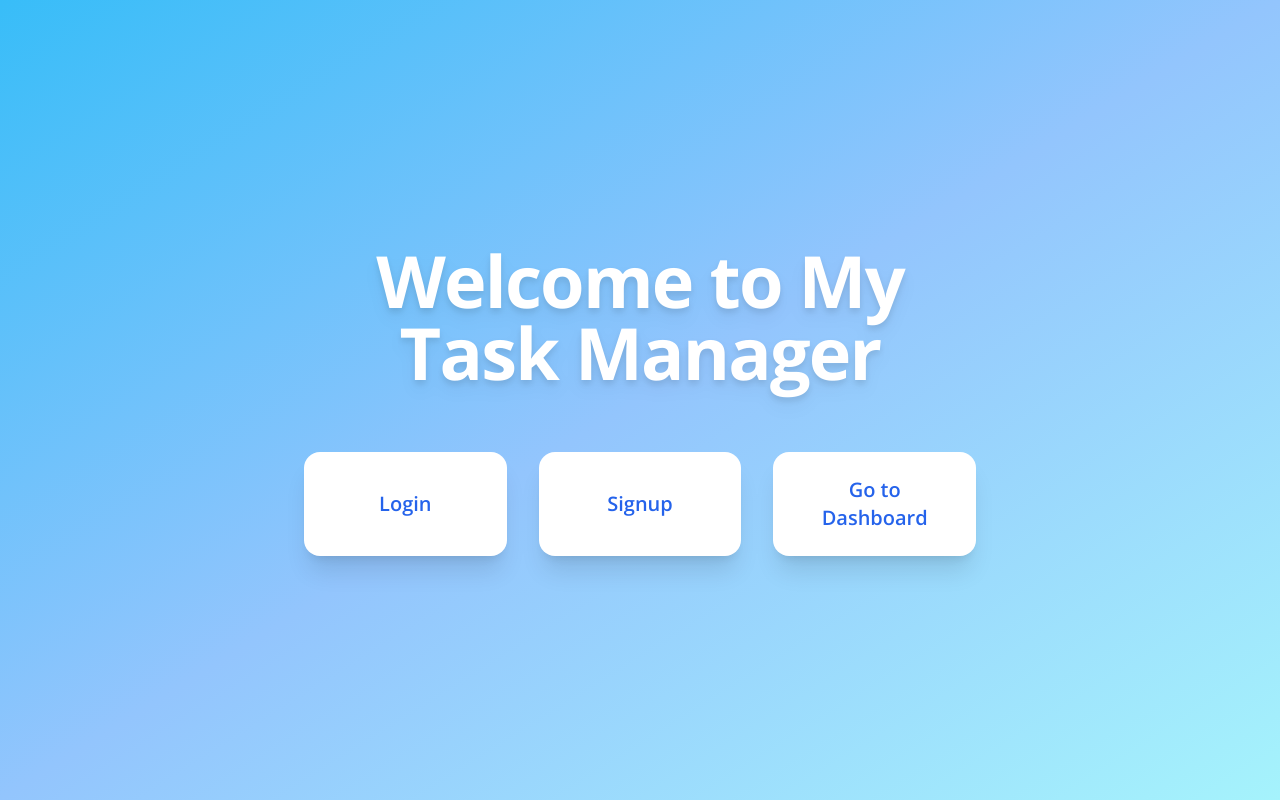
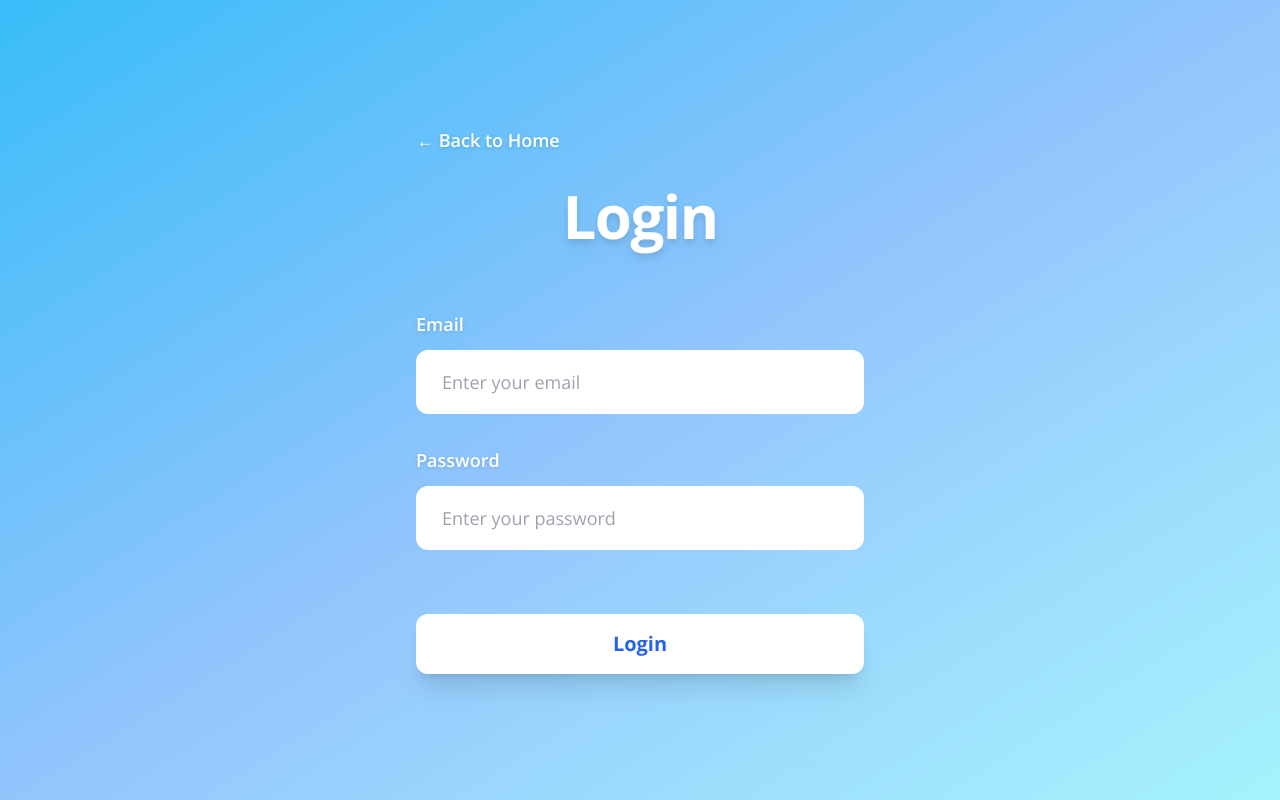
Before and after one commit to Vishwak13/taskmanager-outskill, a React (Vite) app: page / in a window 1280 px wide. Both pictures are taken after a click on the button "Login". Built offline with nearby package versions, Linux system fonts and the light colour scheme.

Commit message:
Updated App.tsx

```diff
--- a/src/App.tsx
+++ b/src/App.tsx
@@ -1,27 +1,22 @@
+import { useState } from 'react';
+import Home from './pages/Home';
+import Login from './pages/Login';
+
+export type Page = 'home' | 'login' | 'signup' | 'dashboard';
+
 function App() {
-  return (
-    <div className="min-h-screen bg-gradient-to-br from-sky-400 via-blue-300 to-cyan-200 flex items-center justify-center px-6 py-12">
-      <div className="max-w-2xl w-full text-center space-y-16">
-        <h1 className="text-5xl sm:text-6xl md:text-7xl font-bold text-white drop-shadow-lg tracking-tight">
-          Welcome to My Task Manager
-        </h1>
+  const [currentPage, setCurrentPage] = useState<Page>('home');
 
-        <div className="grid grid-cols-1 sm:grid-cols-3 gap-6 sm:gap-8">
-          <button className="bg-white hover:bg-gray-50 text-blue-600 font-semibold text-xl py-6 px-8 rounded-2xl shadow-xl hover:shadow-2xl transform hover:-translate-y-1 transition-all duration-200">
-            Login
-          </button>
+  const renderPage = () => {
+    switch (currentPage) {
+      case 'login':
+        return <Login onNavigate={setCurrentPage} />;
+      default:
+        return <Home onNavigate={setCurrentPage} />;
+    }
+  };
 
-          <button className="bg-white hover:bg-gray-50 text-blue-600 font-semibold text-xl py-6 px-8 rounded-2xl shadow-xl hover:shadow-2xl transform hover:-translate-y-1 transition-all duration-200">
-            Signup
-          </button>
-
-          <button className="bg-white hover:bg-gray-50 text-blue-600 font-semibold text-xl py-6 px-8 rounded-2xl shadow-xl hover:shadow-2xl transform hover:-translate-y-1 transition-all duration-200">
-            Go to Dashboard
-          </button>
-        </div>
-      </div>
-    </div>
-  );
+  return renderPage();
 }
 
 export default App;
--- /dev/null
+++ b/src/pages/Home.tsx
@@ -0,0 +1,40 @@
+import { Page } from '../App';
+
+interface HomeProps {
+  onNavigate: (page: Page) => void;
+}
+
+export default function Home({ onNavigate }: HomeProps) {
+  return (
+    <div className="min-h-screen bg-gradient-to-br from-sky-400 via-blue-300 to-cyan-200 flex items-center justify-center px-6 py-12">
+      <div className="max-w-2xl w-full text-center space-y-16">
+        <h1 className="text-5xl sm:text-6xl md:text-7xl font-bold text-white drop-shadow-lg tracking-tight">
+          Welcome to My Task Manager
+        </h1>
+
+        <div className="grid grid-cols-1 sm:grid-cols-3 gap-6 sm:gap-8">
+          <button
+            onClick={() => onNavigate('login')}
+            className="bg-white hover:bg-gray-50 text-blue-600 font-semibold text-xl py-6 px-8 rounded-2xl shadow-xl hover:shadow-2xl transform hover:-translate-y-1 transition-all duration-200"
+          >
+            Login
+          </button>
+
+          <button
+            onClick={() => onNavigate('signup')}
+            className="bg-white hover:bg-gray-50 text-blue-600 font-semibold text-xl py-6 px-8 rounded-2xl shadow-xl hover:shadow-2xl transform hover:-translate-y-1 transition-all duration-200"
+          >
+            Signup
+          </button>
+
+          <button
+            onClick={() => onNavigate('dashboard')}
+            className="bg-white hover:bg-gray-50 text-blue-600 font-semibold text-xl py-6 px-8 rounded-2xl shadow-xl hover:shadow-2xl transform hover:-translate-y-1 transition-all duration-200"
+          >
+            Go to Dashboard
+          </button>
+        </div>
+      </div>
+    </div>
+  );
+}
--- /dev/null
+++ b/src/pages/Login.tsx
@@ -0,0 +1,73 @@
+import { useState } from 'react';
+import { Page } from '../App';
+
+interface LoginProps {
+  onNavigate: (page: Page) => void;
+}
+
+export default function Login({ onNavigate }: LoginProps) {
+  const [email, setEmail] = useState('');
+  const [password, setPassword] = useState('');
+
+  const handleSubmit = (e: React.FormEvent) => {
+    e.preventDefault();
+  };
+
+  return (
+    <div className="min-h-screen bg-gradient-to-br from-sky-400 via-blue-300 to-cyan-200 flex items-center justify-center px-6 py-12">
+      <div className="max-w-md w-full">
+        <button
+          onClick={() => onNavigate('home')}
+          className="text-white font-semibold text-lg hover:text-gray-100 transition-colors mb-8 drop-shadow"
+        >
+          ← Back to Home
+        </button>
+
+        <h1 className="text-5xl sm:text-6xl font-bold text-white drop-shadow-lg text-center mb-16 tracking-tight">
+          Login
+        </h1>
+
+        <form onSubmit={handleSubmit} className="space-y-8">
+          <div>
+            <label htmlFor="email" className="block text-white font-semibold text-lg mb-3 drop-shadow">
+              Email
+            </label>
+            <input
+              id="email"
+              type="email"
+              value={email}
+              onChange={(e) => setEmail(e.target.value)}
+              placeholder="Enter your email"
+              className="w-full px-6 py-4 text-lg rounded-xl border-2 border-white bg-white text-gray-800 placeholder-gray-400 focus:outline-none focus:ring-2 focus:ring-blue-600 focus:border-transparent transition-all"
+              required
+            />
+          </div>
+
+          <div>
+            <label htmlFor="password" className="block text-white font-semibold text-lg mb-3 drop-shadow">
+              Password
+            </label>
+            <input
+              id="password"
+              type="password"
+              value={password}
+              onChange={(e) => setPassword(e.target.value)}
+              placeholder="Enter your password"
+              className="w-full px-6 py-4 text-lg rounded-xl border-2 border-white bg-white text-gray-800 placeholder-gray-400 focus:outline-none focus:ring-2 focus:ring-blue-600 focus:border-transparent transition-all"
+              required
+            />
+          </div>
+
+          <div className="pt-8">
+            <button
+              type="submit"
+              className="w-full bg-white hover:bg-gray-50 text-blue-600 font-bold text-xl py-4 px-8 rounded-xl shadow-xl hover:shadow-2xl transform hover:-translate-y-1 transition-all duration-200"
+            >
+              Login
+            </button>
+          </div>
+        </form>
+      </div>
+    </div>
+  );
+}
```
